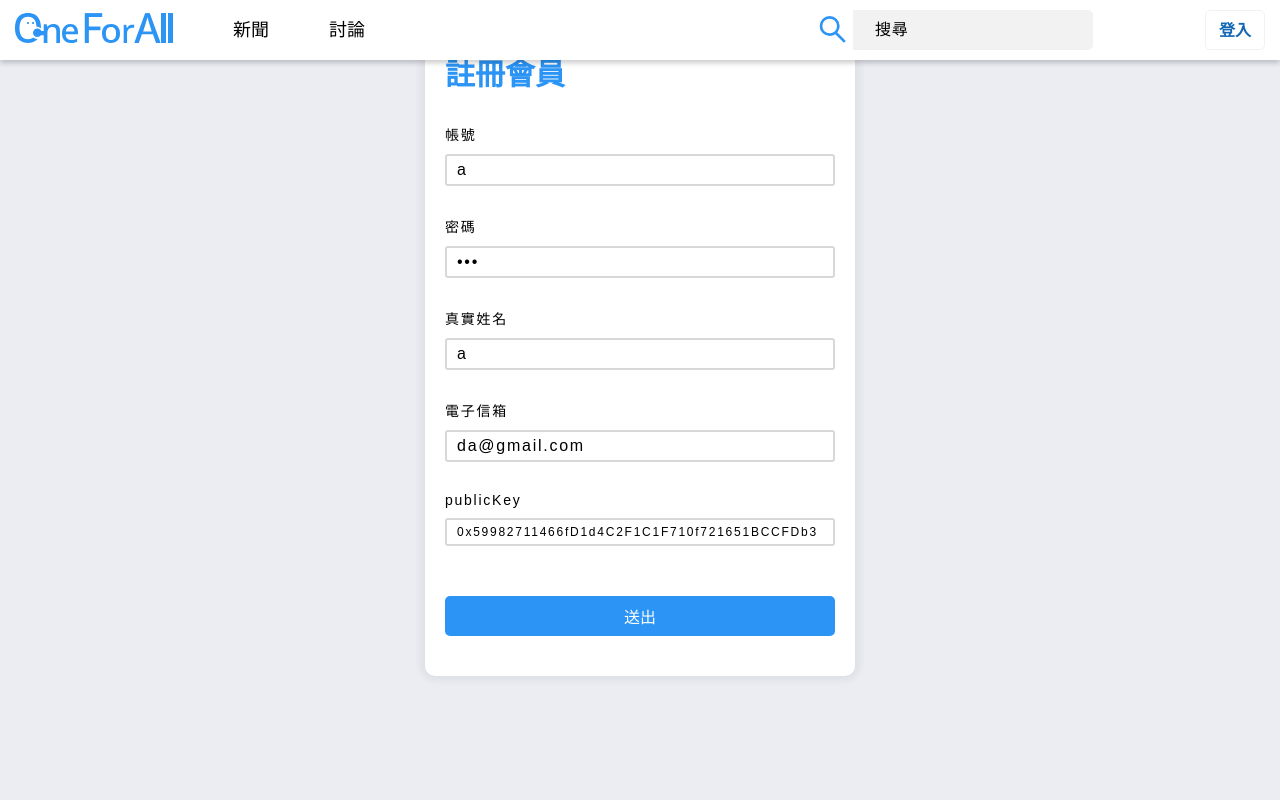
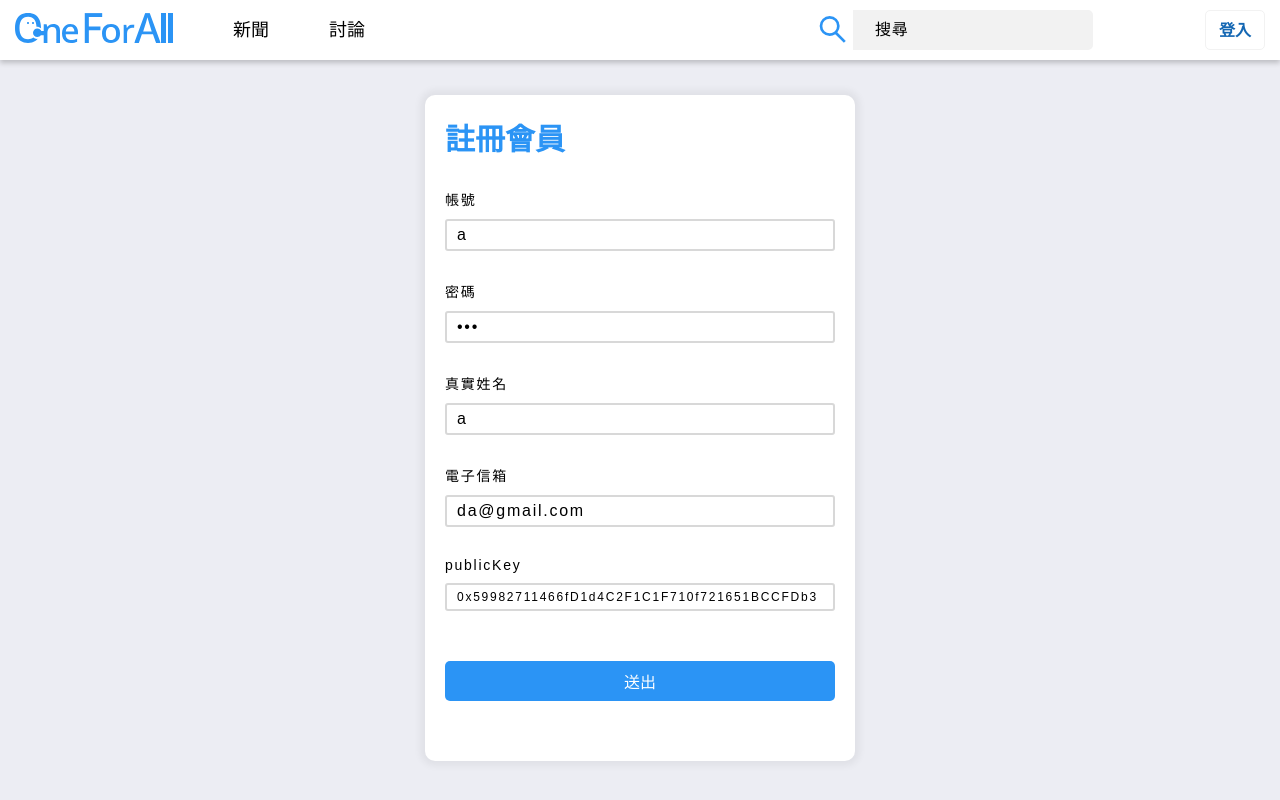
Before and after one commit to shuan86/oneforall-frontend, a React app: page /#/enroll in a window 1280 px wide. Built offline with nearby package versions, Linux system fonts and the light colour scheme.

Commit message:
Nav fixed

```diff
--- a/src/components/Nav/NavBar.js
+++ b/src/components/Nav/NavBar.js
@@ -69,12 +69,7 @@ const NavBar = () => {
     dispatch(updateLoginStatusData);
     dispatch(memberData);
     dispatch(memberStatusData);
-    setOffsetWid(document.documentElement.clientWidth)
-    window.addEventListener('resize', e => {setOffsetWid(document.documentElement.clientWidth)});//註冊偵測寬度改變
-    return(
-      window.removeEventListener('resize', e => {setOffsetWid(document.documentElement.clientWidth)})//移除偵測寬度改變
-    )
-  }, [offsetWid]);
+  }, []);
   useEffect(() => {
     let f
     window.addEventListener('scroll',scrollHiddenNav)
@@ -82,6 +77,15 @@ const NavBar = () => {
       window.removeEventListener('scroll',scrollHiddenNav)
     }
   }, [window.scrollY]);
+
+  useEffect(() => {
+    setOffsetWid(document.documentElement.clientWidth)
+    window.addEventListener('resize', e => {setOffsetWid(document.documentElement.clientWidth)});//註冊偵測寬度改變
+    console.log(offsetWid);
+    return(
+      window.removeEventListener('resize', e => {setOffsetWid(document.documentElement.clientWidth)})//移除偵測寬度改變
+    )
+  }, [offsetWid]);
 
   const loginStatus = useSelector((s) => s.loginStatus);
   const account = useSelector((s) => s.member.account);
--- a/src/public/css/EnrollPage.css
+++ b/src/public/css/EnrollPage.css
@@ -5,7 +5,7 @@
     width: 430px;
     border-radius: 10px;
     margin: 0 auto;
-    margin-top: 30px;
+    margin-top: 95px;
     box-sizing: border-box;
     background-color: #fff;
     box-shadow: rgba(0, 0, 0, 0.05) 0 0 7px 5px;
@@ -37,7 +37,6 @@
     display: flex;
     flex-direction: column;
     padding: 20px;
-    padding-bottom: 0;
 }
 
 .enrollContent h3 {
```
